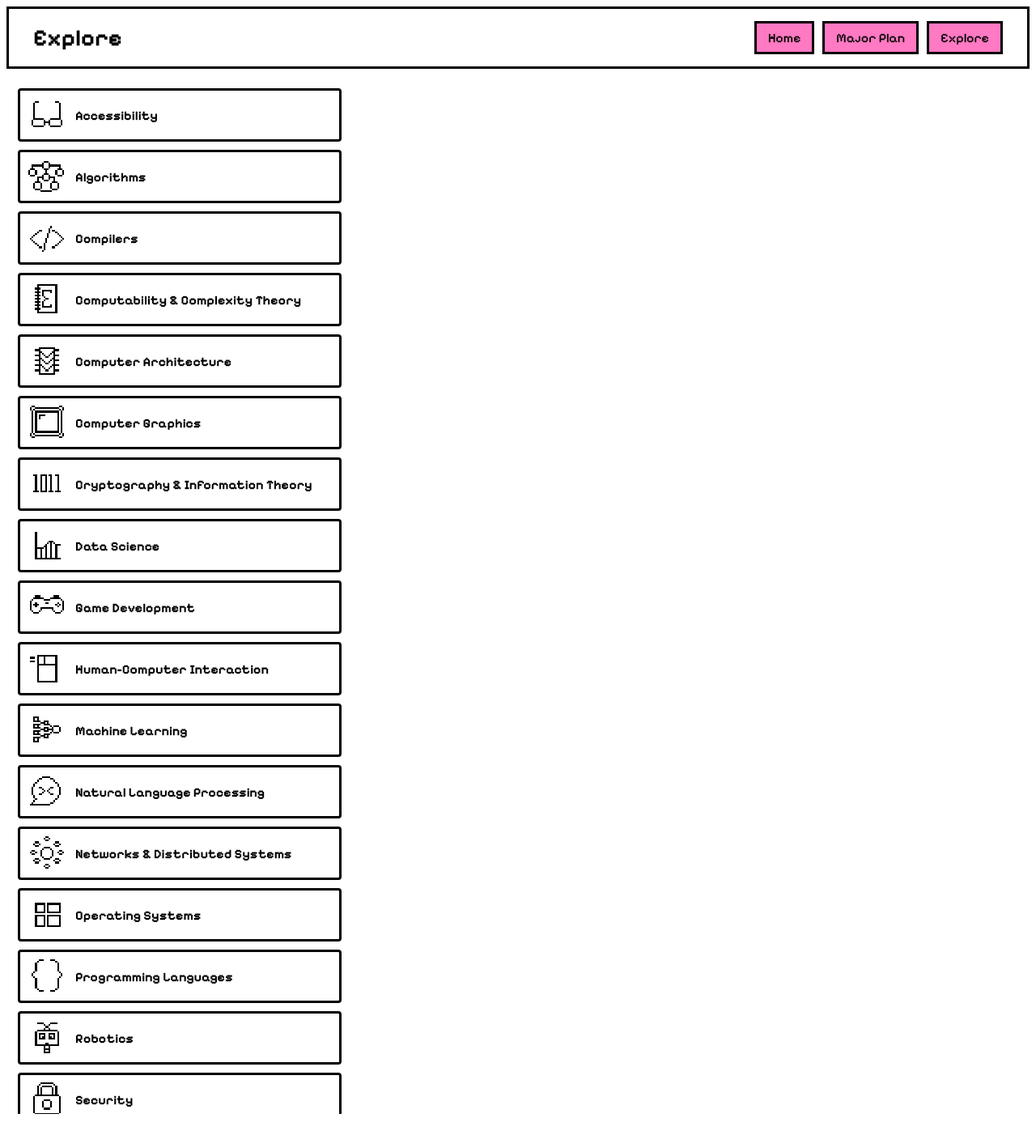
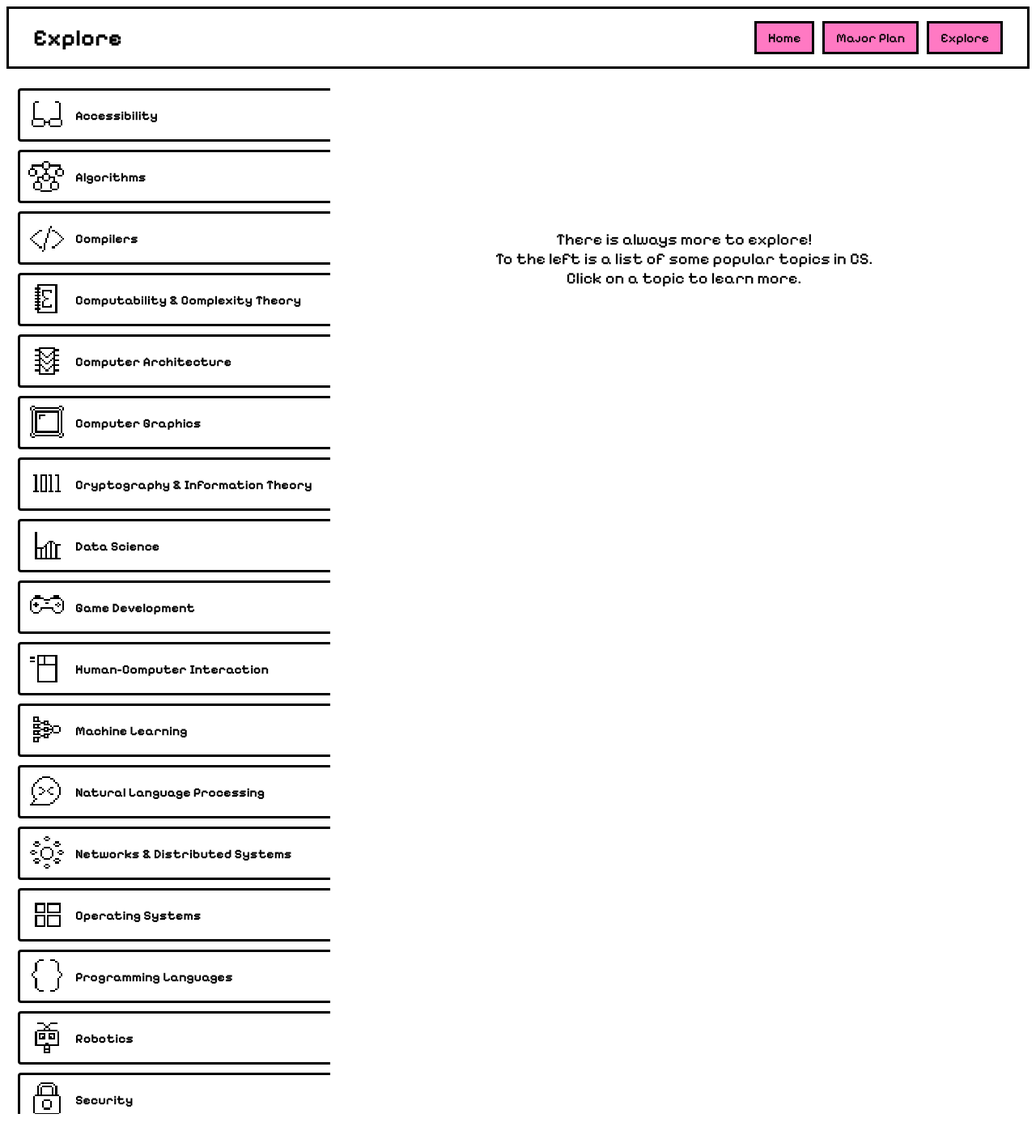
Before and after one commit to ninahowley/cs-hub, a Flask app: page /explore in a window 1280 px wide. Shown: the top 1402 px of the page at 81% size. Run offline with Flask 3, Linux system fonts and the light colour scheme.

Commit message:
explore message

```diff
--- a/static/style.css
+++ b/static/style.css
@@ -159,9 +159,6 @@ a {
 }
 
 /* COURSE CONTAINER */
-.child-container {
-    width: 90%;
-}
 
 .course-container {
     width: 94%;              /* Full width of parent */
@@ -193,6 +190,16 @@ a {
     width: 100%;
     padding: 10px;
     box-sizing:border-box;
+}
+
+.explore-message{
+    display: flex;
+    justify-content: center;
+    align-items: center;
+    height:450px;
+    width: 100vh;
+    font-size: 20px;
+    text-align: center;
 }
 
 /*.
@@ -254,14 +261,16 @@ checkable{
 /* Stuff for map*/
 
 .map-outer{
-  overflow: visible;  /*prevent border clipping*/
+    flex: 1;
+    overflow: visible;  /*prevent border clipping*/
+    width: 400px;
 }
 
 .map-scroll{ /*vertical scroll*/
-  overflow-y: auto;
-  max-height: 100%;
-  padding: 14px; /*adjust for hover scaling*/
-  box-sizing: border-box;
+    overflow-y: auto;
+    max-height: 100%;
+    padding: 14px; /*adjust for hover scaling*/
+    box-sizing: border-box;
 }
 
 .map-container {
--- a/templates/explore.html
+++ b/templates/explore.html
@@ -62,6 +62,11 @@
                 </div>
             </div>
         </div>
+        <div class="explore-message">
+            There is always more to explore! <br>
+            To the left is a list of some popular topics in CS. <br>
+            Click on a topic to learn more.
+        </div>
     </div>
 <!--popup script; could probably refactor and move to a diff file later-->
 <script>
```
Also changed, not shown: templates/major-plan.html (+7 -1 lines), 1 other file.
